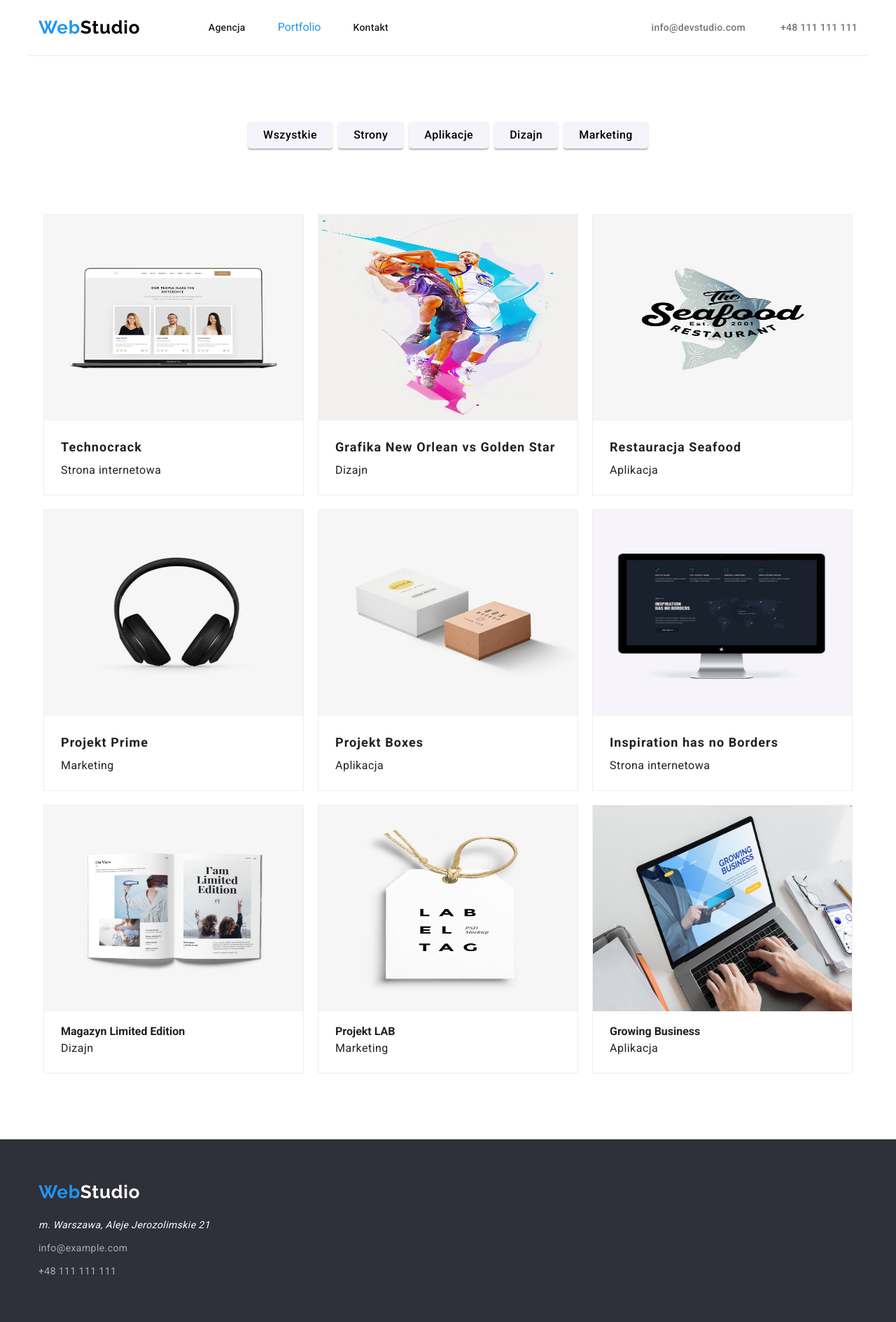
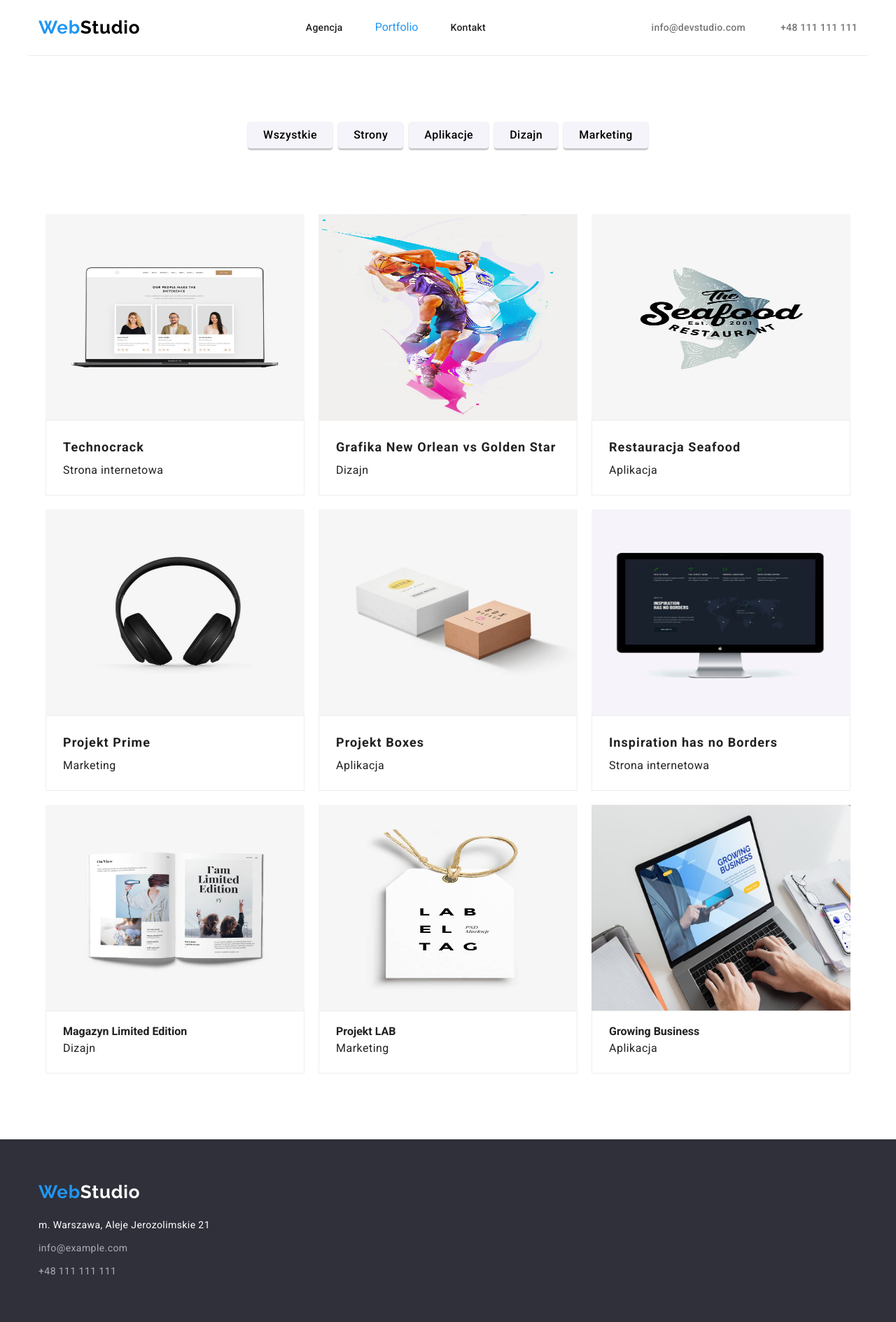
Before and after one commit to Mikolajbak2002/goit-markup-hw-05, a plain HTML site: page portfiolio.html in a window 1280 px wide. Shown: the whole page at 70% size. Drawn offline with nearby package versions, Linux system fonts and the light colour scheme.

Commit message:
update style.css
aa

```diff
--- a/css/style.css
+++ b/css/style.css
@@ -39,9 +39,6 @@ h1 {
   display: flex;
   justify-content: space-between;
   gap: 46px;
-
-  margin-left: 93px;
-  margin-right: 371px;
 }
 .head-wrapper {
   display: flex;
@@ -50,6 +47,7 @@ h1 {
   border-bottom: 1px solid rgba(236, 236, 236, 1);
   justify-content: space-between;
 }
+
 .seciton-wrapper {
   padding-top: 200px;
   padding-bottom: 200px;
@@ -90,6 +88,7 @@ h1 {
   padding: 0 15px;
 }
 .logo {
+  justify-self: center;
   font-family: Raleway;
   font-size: 26px;
   font-weight: 700;
@@ -126,10 +125,10 @@ h1 {
 .main-photos {
   margin: 0;
   padding: 0;
-  border: 1px solid rgba(238, 238, 238, 1);
 }
 .photo-caption {
   padding-bottom: 20px;
+  border: 1px solid rgba(238, 238, 238, 1);
 }
 .photos {
   display: flex;
@@ -241,6 +240,7 @@ h1 {
   line-height: 1.14;
   letter-spacing: 0.03em;
   text-align: left;
+  margin-bottom: 10px;
 }
 
 .list-description {
@@ -304,6 +304,7 @@ h1 {
   margin-bottom: 60px;
 }
 .footer-address {
+  font-style: normal;
   font-size: 14px;
   line-height: 1.71;
   letter-spacing: 0.03em;
```
